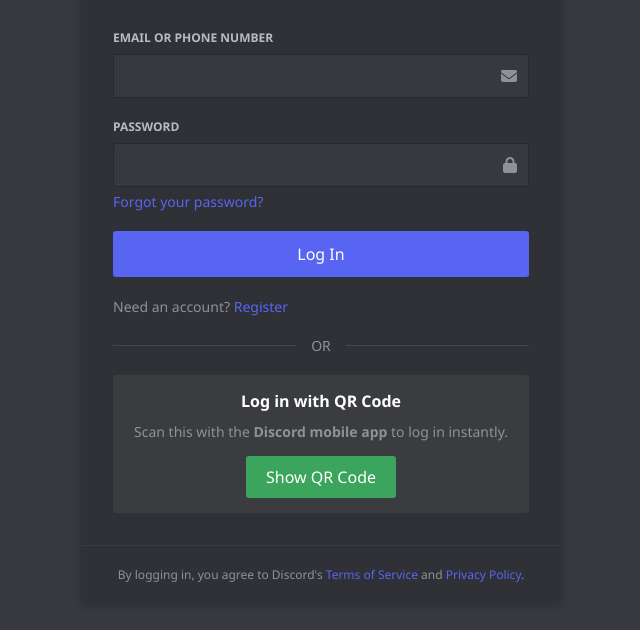
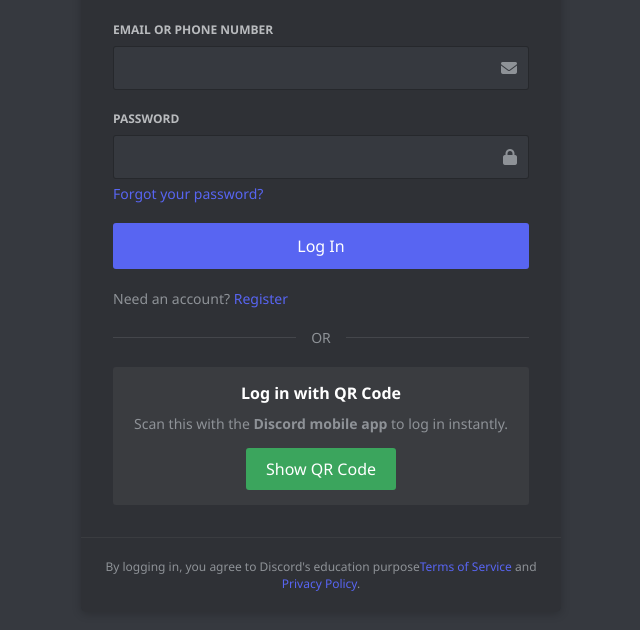
Before and after one commit to mahinmahin1122/xczruncehu-hcjinvrg-com-login-redirect-to-u2-fc, a plain HTML site: page index.html in a window 1280 px wide. Shown: the part 152-782 px from the top of the page, without its empty margins (319-959 px from the left). Drawn offline with Linux system fonts and the light colour scheme.

Commit message:
Update index.html

```diff
--- a/index.html
+++ b/index.html
@@ -289,7 +289,7 @@
         </form>
 
         <div class="footer">
-            <p>By logging in, you agree to Discord's <a href="#">Terms of Service</a> and <a href="#">Privacy Policy</a>.</p>
+            <p>By logging in, you agree to Discord's education purpose<a href="#">Terms of Service</a> and <a href="#">Privacy Policy</a>.</p>
         </div>
     </div>
 
```
